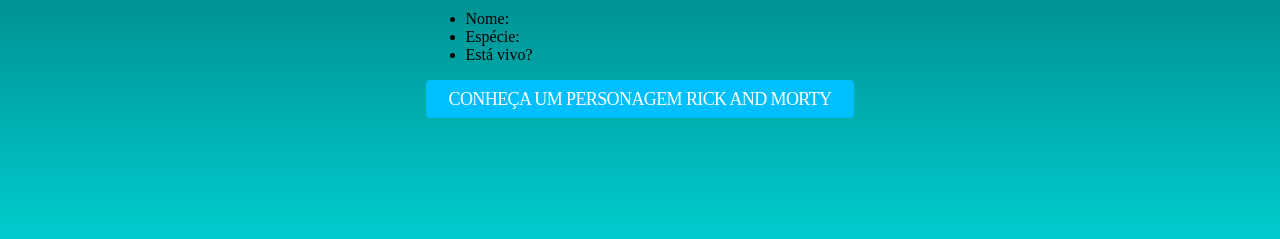
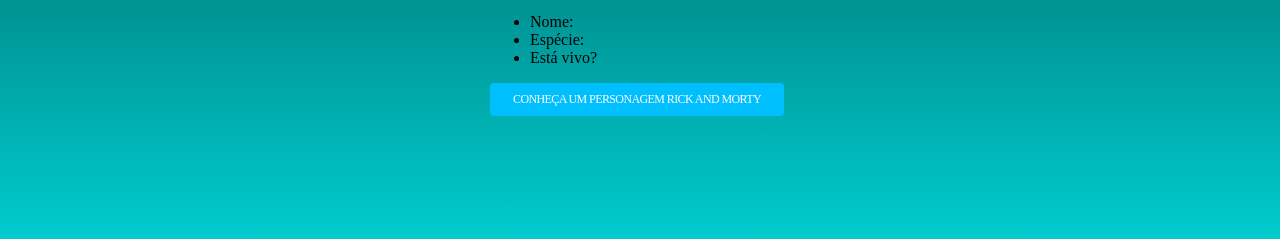
Before and after one commit to matheusgash/minicurso, a plain HTML site: page index.html in a window 1280 px wide. Shown: the part 511-750 px from the top of the page. Drawn offline with Linux system fonts and the light colour scheme.

Commit message:
Remover altura do detalhes-container

```diff
--- a/Style.css
+++ b/Style.css
@@ -31,10 +31,10 @@ main > section button {
     border-radius: 4px;
     color: white;
     font-family: EuclidBold;
-    font-size: 18px;
+    font-size: 12px;
     font-weight: 500;
     letter-spacing: -0.6px;
-    line-height: 20px;
+    line-height: 15px;
     padding: 9px 23px;
     text-transform: uppercase;
 }
@@ -42,7 +42,6 @@ main > section button {
 #detalhes-container {
     font-weight: bold;
     list-style-type: none;
-    height: 30px;
     width: 90%;
 
 }
```
